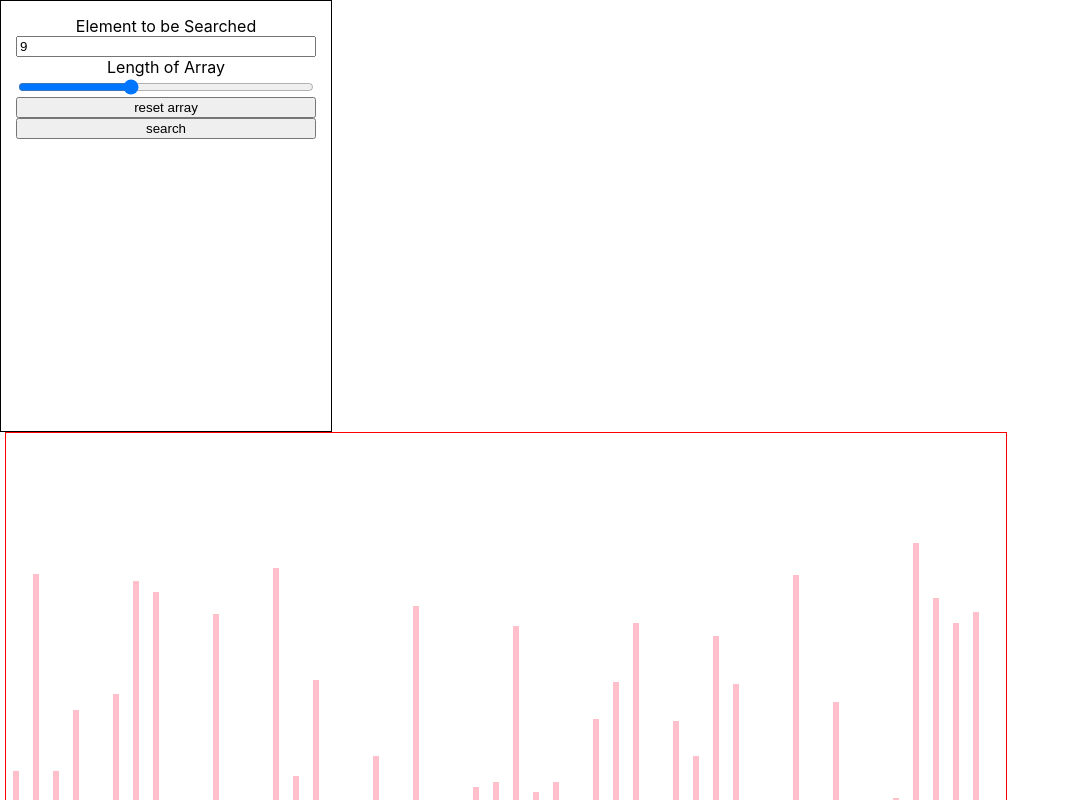
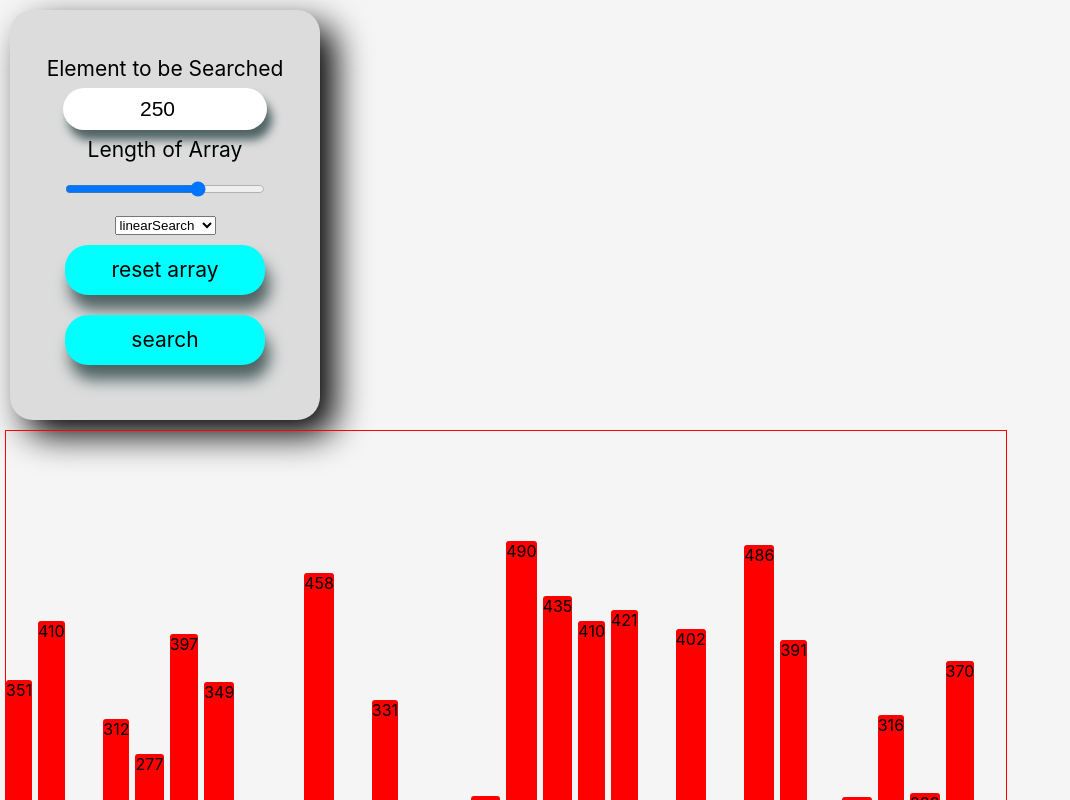
Before and after one commit to ksushant6566/visual-algos, a React (Create React App) app: page / in a window 1280 px wide. Shown: the top 800 px of the page, without its empty margins (0-1070 px from the left). Built offline with nearby package versions, Linux system fonts and the light colour scheme.

Commit message:
binarySearch added

```diff
--- a/src/App.css
+++ b/src/App.css
@@ -1,3 +1,42 @@
+body {
+  background-color: whitesmoke;
+}
+
+.btn {
+  width: 200px;
+  height: 50px;
+  background-color: aqua;
+  border-radius: 23px;
+  margin: 10px;
+  border: none;
+  box-shadow: rgb(80, 99, 99) 5px 15px 15px;
+  display: flex;
+  align-items: center;
+  justify-content: center;
+  transition: all 0.5s;
+}
+
+.btn:hover {
+  background-color: rgb(255, 85, 241);
+  box-shadow: rgb(80, 99, 99) 15px 15px 15px;
+}
+
+input {
+  width: 200px;
+  height: 40px;
+  border-radius: 23px;
+  border: none;
+  text-align: center;
+  font-size: 21px;
+  box-shadow: rgb(80, 99, 99) 5px 10px 10px;
+  margin: 7px 0px;
+}
+
+.input-range {
+  box-shadow: rgb(80, 99, 99) 0px 0px 0px;
+}
+
+
 .App {
   text-align: center;
   display: flex;
@@ -15,7 +54,7 @@
 
 .array-container {
   display: flex;
-  justify-content: space-around;
+  justify-content: space-between;
   align-items: flex-end;
   height: 600px;
   width: 1000px;
@@ -28,12 +67,18 @@
   flex-direction: column;
   height: 400px;
   width: 300px;
-  border: 1px solid black;
-  padding: 15px;
+  padding: 5px;
+  align-items: center;
+  justify-content: center;
+  background-color: gainsboro;
+  box-shadow: black 15px 15px 35px;
+  border-radius: 23px;
+  margin: 10px;
+  font-size: 21px;
 }
 
 .array-bar {
-  width: 6px;
-  background-color: aqua;
+  width: auto;
   transition: all 0.5s;
+  border-radius: 3px;
 }
--- a/src/components/Searching.js
+++ b/src/components/Searching.js
@@ -3,15 +3,18 @@ import { useEffect, useState } from "react"
 const Searching = () => {
 
     const [mainArray, setMainArray] = useState([])
-    const [size, setSize] = useState(50)
-    const [searchValue, setSearchValue] = useState(9)
+    const [size, setSize] = useState(30)
+    const [searchValue, setSearchValue] = useState(250)
+    const [searchAlgo, setSearchAlgo] = useState('linearSearch')
 
-    const primaryColor = "pink"
-    const secondaryColor = "red"
+    const primaryColor = "red"
+    const secondaryColor = "gold"
 
     useEffect( () => {
-        getNewArray(size)
+        searchAlgo === "linearSearch" ? getNewArray(size) : getNewSortedArray(size)
     },[size])
+
+// generate new Array
 
     const getNewArray = (size) => {
         let arr = [];
@@ -25,46 +28,156 @@ const Searching = () => {
                 document.getElementsByClassName("array-bar")[i].style.backgroundColor = primaryColor
             }
         }
-        console.log(arr)
+        // console.log(arr)
         setMainArray(arr)
     }
 
-    const search = (value) => {
+// generate new sorted Array
+
+    const getNewSortedArray = (size) => {
+        let arr = [];
+        let lo = 100
+        let hi = 200
+        for(let i=0; i < size; i++) {
+            lo = getNumFromInterval(lo, hi + i * 10)
+            const item = {
+                idx : i,
+                val : lo
+            }
+            arr.push(item)
+            if(document.getElementsByClassName("array-bar")[i] != null ) {
+                document.getElementsByClassName("array-bar")[i].style.backgroundColor = primaryColor
+            }
+        }
+        // console.log(arr)
+        setMainArray(arr)
+    }
+
+// LINEAR SEARCH
+
+    const linearSearch = (value) => {
         for(let i = 0; i < size; i++) {
             if(value == mainArray[i].val) {
                 setTimeout(() => {
                     document.getElementsByClassName("array-bar")[i].style.backgroundColor = "green"
-                }, i * 50)
-                console.log("found at idx : " + i)
+                }, i * 100)
+                // console.log("found at idx : " + i)
                 return
             }else {
                 setTimeout(() => {
                     document.getElementsByClassName("array-bar")[i].style.backgroundColor = secondaryColor
-                }, i * 50)
+                }, i * 100)
                 setTimeout(() => {
                     document.getElementsByClassName("array-bar")[i].style.backgroundColor = primaryColor
-                }, (i + 5) * 50)
+                }, (i + 5) * 100)
             }
         }
 
+    }
+
+// BINARY SEARCH
+
+    const binarySearch = (value) => {
+
+        let lo = 0;
+        let hi = size-1;
+        let animations = [];
+        let found = false;
+
+        while(lo <= hi) {
+            let mid = Math.floor((lo + hi)/2);
+
+            animations.push({
+                i : lo,
+                j : hi,
+                mid : mid
+            })
+
+            if(mainArray[mid].val == value) {
+                found = true
+                break;
+            } else if(mainArray[mid].val > value ) {
+                hi = mid - 1;
+            }else {
+                lo = mid + 1;
+            }
+        }
+
+        if(!found) {
+            animations.push({
+                i : -1,
+                j : -1,
+                mid : -1
+            })
+        }
+
+        // console.log(animations)
+        binaryHelper(animations)
+
+    }
+
+    const binaryHelper = (animations) => {
+        let bars = document.getElementsByClassName("array-bar")
+
+
+        for(let k = 0; k < animations.length; k++) {
+            if(animations[k].i == -1){
+                setTimeout(() => {
+                    // console.log("not found")
+                    bars[animations[k-1].mid].style.backgroundColor =  'grey';
+                }, k * 1000)
+                break;
+            }
+
+            if( mainArray[animations[k].mid].val == searchValue) {
+                // console.log("found")
+                setTimeout(() => {
+                    bars[animations[k].mid].style.backgroundColor =  'green';
+                }, (k+1) * 1000)
+            }
+
+            setTimeout(() => {
+                // console.log(animations[k].mid)
+
+                for(let m = 0; m < size; m++) {
+
+
+                    if(m <= animations[k].j && m >= animations[k].i) bars[m].style.backgroundColor =  primaryColor;
+
+                    else bars[m].style.backgroundColor =  'grey';
+
+                    if(m == animations[k].mid) bars[m].style.backgroundColor =  secondaryColor;
+
+                }
+
+            },k * 1000);
+
+        }
     }
 
     const getNumFromInterval = (i, j) => {
         return i + Math.floor(Math.random() * (j-i))
     }
 
+//  HANDLE SELECT CHANGE
+    useEffect(() => {
+        // console.log(searchAlgo)
+        searchAlgo === 'binarySearch' ? getNewSortedArray(size) : getNewArray(size)
+    }, [searchAlgo] )
+
     return (
         <div className="searching-container">
             <div className="array-container">
                 {mainArray.map(item => {
                     return (
-                        <div className="array-bar" key ={item.idx} style={{height : item.val, backgroundColor : primaryColor}} > </div>
+                        <div className="array-bar" key ={item.idx} style={{height : item.val, backgroundColor : primaryColor}} >{item.val} </div>
                     )
                 })}
             </div>
             <div className="utility-container">
             <label>Element to be Searched</label>
                 <input
+                    placeholder="try "
                     type = "number"
                     value = {searchValue}
                     onChange = {(e) => setSearchValue(e.target.value)}
@@ -73,16 +186,25 @@ const Searching = () => {
 
                 <label>Length of Array</label>
                 <input
+                    className="input-range"
                     type = "range"
                     value = {size}
                     onChange = {(e) => setSize(e.target.value)}
-                    min = "20"
-                    max = "100"
+                    min = "15"
+                    max = "37"
                 >
                 </input>
 
-                <button onClick = {() => getNewArray(size)}> reset array </button>
-                <button onClick = {() => search(searchValue)}> search </button>
+                <select value={searchAlgo} onChange = {(e) => {setSearchAlgo(e.target.value)}}>
+
+                    <option value="linearSearch">linearSearch</option>
+
+                    <option value="binarySearch">binarySearch</option>
+
+                </select>
+
+                <div className="btn" onClick = {() => searchAlgo === 'linearSearch' ? getNewArray(size) : getNewSortedArray(size)}> reset array </div>
+                <div className="btn" onClick = {() => searchAlgo === 'linearSearch' ? linearSearch(searchValue) : binarySearch(searchValue)}> search </div>
             </div>
         </div>
     )
```
Also changed, not shown: 1 other file (tests, documents, lock files or other folders).
